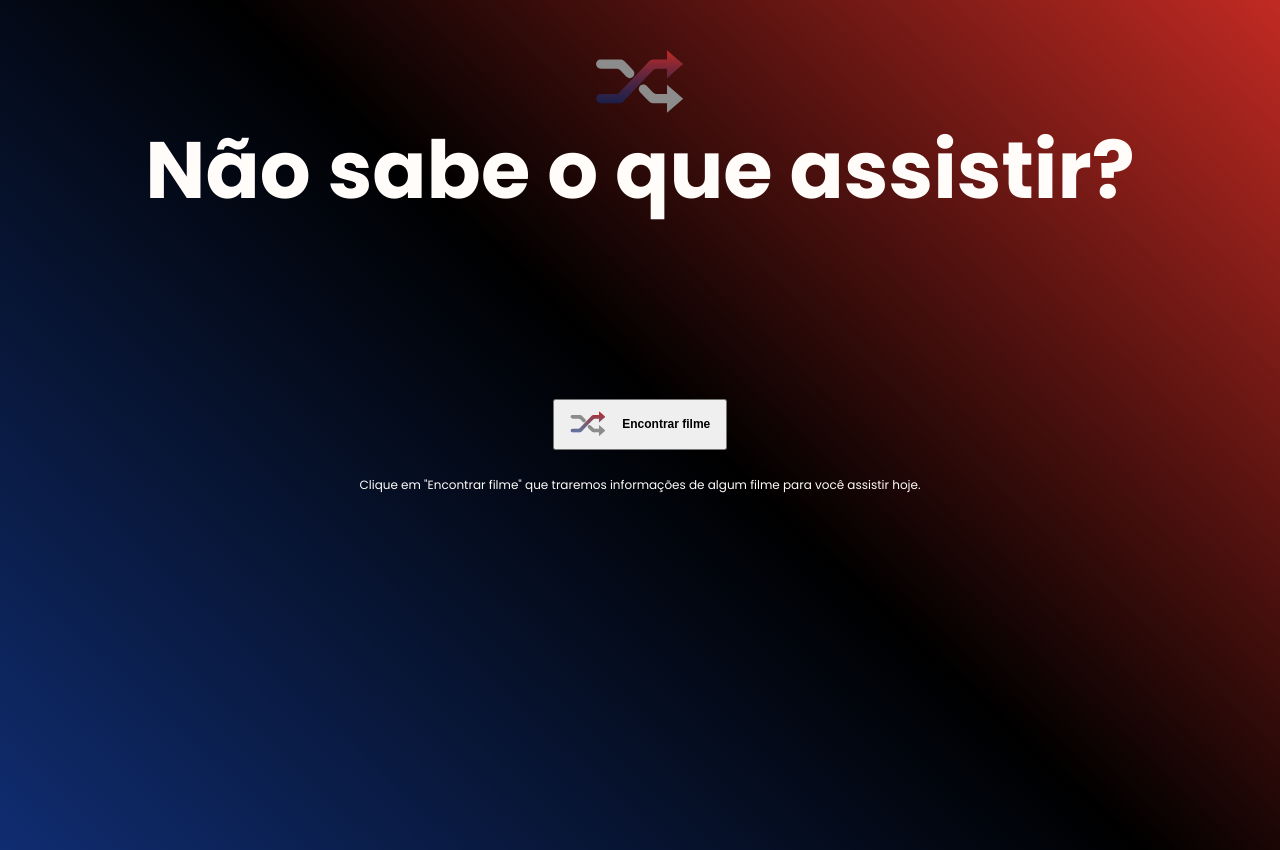
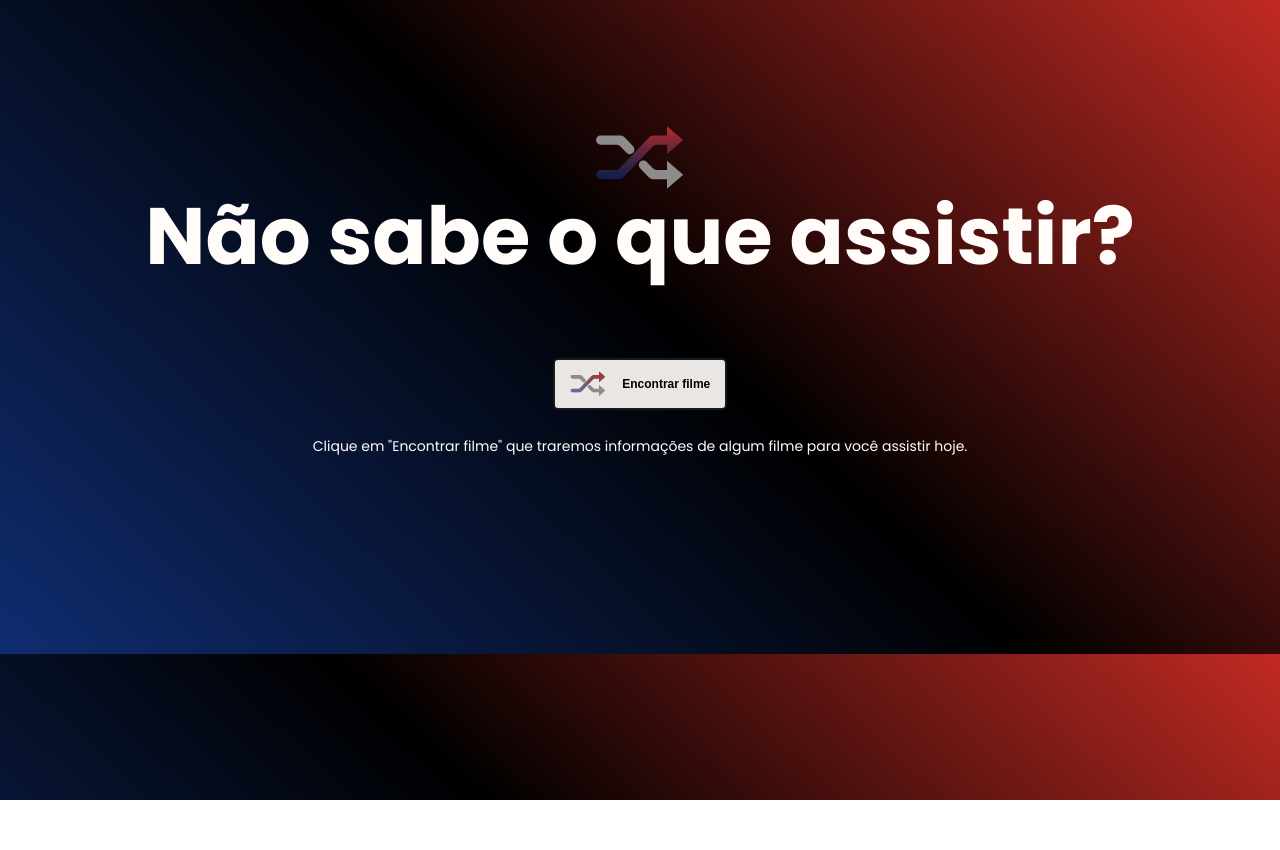
Before and after one commit to madalena-rocha/rocketflix, a plain HTML site: page index.html in a window 1280 px wide. After the commit the page ends 800 px from the top, so only its background shows below. Drawn offline with Linux system fonts and the light colour scheme.

Commit message:
desktop version layout

```diff
--- a/index.html
+++ b/index.html
@@ -43,9 +43,11 @@
         <section class="film">
             <div class="film-poster"></div>
 
-            <div class="film-title"></div>
+            <div>
+                <div class="film-title"></div>
 
-            <div class="film-description"></div>
+                <div class="film-description"></div>
+            </div>
         </section>
 
         <section class="find-movie">
--- a/style.css
+++ b/style.css
@@ -2,6 +2,7 @@
     --title: #fffcf9;
     --subtitle: #b3b3b3;
     --bg-button: #e9e6e3;
+    --bg-button-hover: #ffffff;
     --background: linear-gradient(43deg, #102d71 0%, #000000 52%, #c12a23 100%);
 
     font-size: 62.5%;
@@ -15,7 +16,6 @@
 
 body {
     width: 100%;
-    height: 100vh;
 
     font-family: 'Poppins', sans-serif;
     font-size: 1.6rem;
@@ -42,12 +42,12 @@ header {
 }
 
 .film {
-    margin-bottom: 0 2.95rem 3rem;
+    margin: 0 2.95rem 3rem;
 }
 
 .film-poster {
     width: 17.1rem;
-    margin-bottom: 19.85rem;
+    margin-bottom: 1.985rem;
 }
 
 .film-title {
@@ -55,7 +55,7 @@ header {
     font-size: 2rem;
     line-height: 3rem;
 
-    margin-bottom: 19.29rem;
+    margin-bottom: 1.929rem;
 }
 
 .film-description {
@@ -75,10 +75,21 @@ header {
 
     padding: 1.0855rem 1.521rem;
     margin: 0 auto 2.6rem;
+
+    background: var(--bg-button);
+    border: 2px solid #1A1A1A;
+    border-radius: 5px;
+
+    cursor: pointer;
+}
+
+.find-movie button:hover {
+    background: var(--bg-button-hover);
 }
 
 .find-movie button svg {
     width: 3.556rem;
+    border-radius: 5px;
 }
 
 .find-movie button p {
@@ -94,3 +105,31 @@ header {
     font-size: 1.2rem;
     line-height: 1.8rem;
 }
+
+@media (min-width: 768px) {
+    header {
+        margin-top: 12.6rem;
+    }
+
+    .logo {
+        margin-bottom: 1.007rem;
+    }
+
+    .film {
+        display: flex;
+        gap: 3.4rem;
+    }
+
+    .film-poster {
+        margin-top: 1.2rem;
+    }
+
+    .find-movie {
+        margin-bottom: 19.7rem;
+    }
+
+    .find-movie p {
+        font-size: 1.4rem;
+        line-height: 2.1rem;
+    }
+}
```
